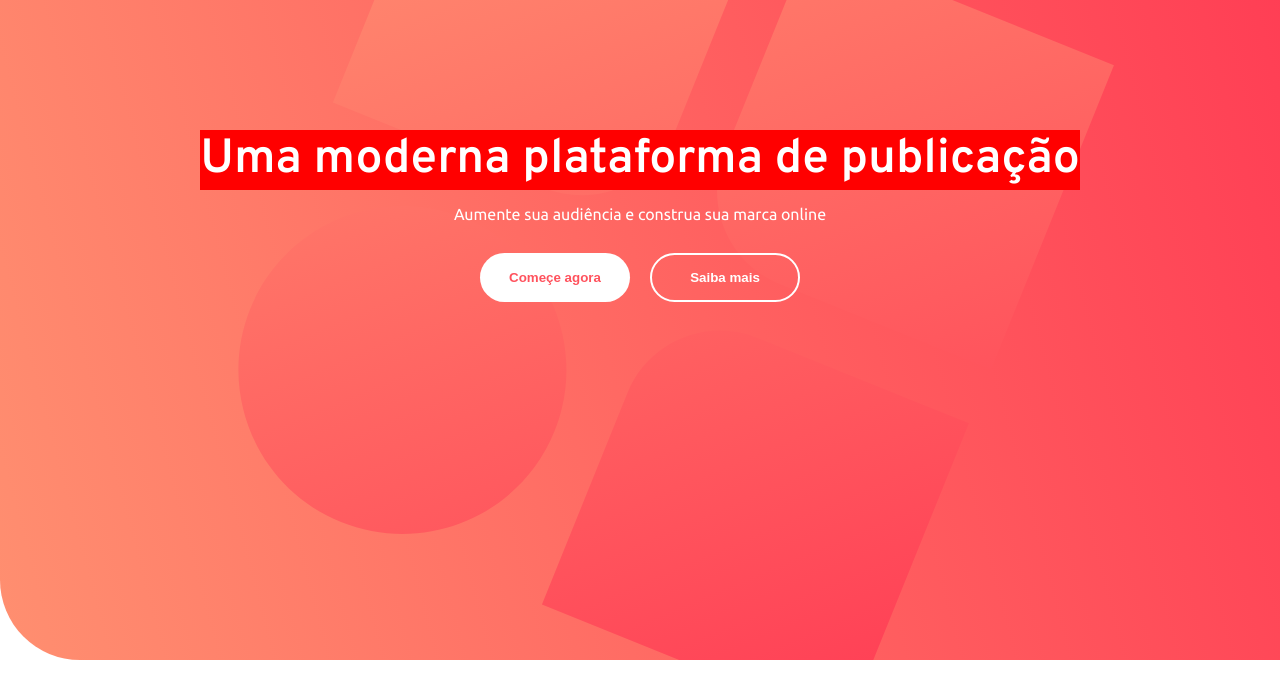
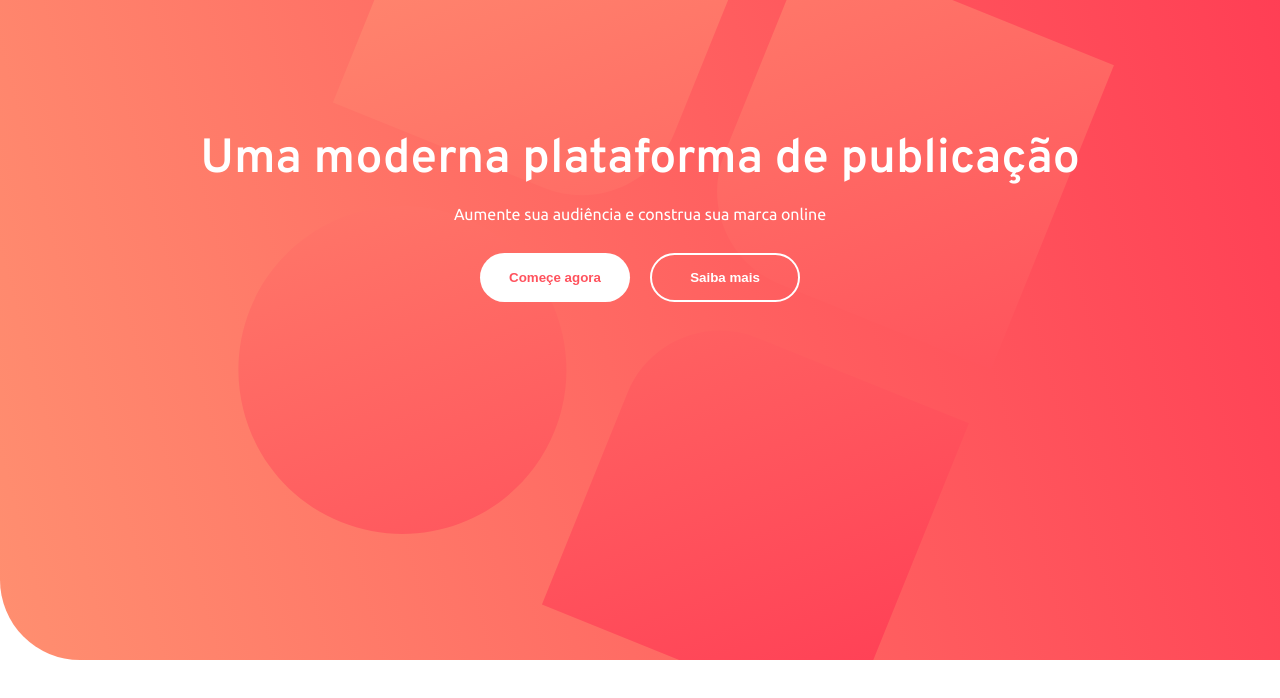
Before and after one commit to guilhermejorge0323/blorg-landingPage, a website built with webpack: page public/index.html in a window 1280 px wide. Shown: the part 100-798 px from the top of the page. Built offline with nearby package versions, Linux system fonts and the light colour scheme.

Commit message:
Arrumando pequeno erro

```diff
--- a/src/assets/css/style.css
+++ b/src/assets/css/style.css
@@ -407,8 +407,4 @@ header .container #header-content #buttons-header-content button#btn2:hover{
         padding-top: 20vh;
     }
 
-    header #box-content-head h1{
-        background-color: red;
-    }
-
 }
```
